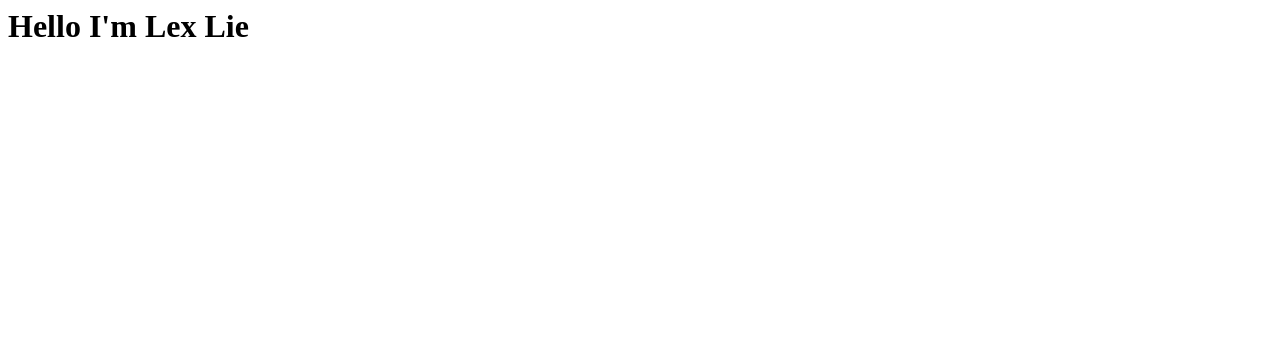
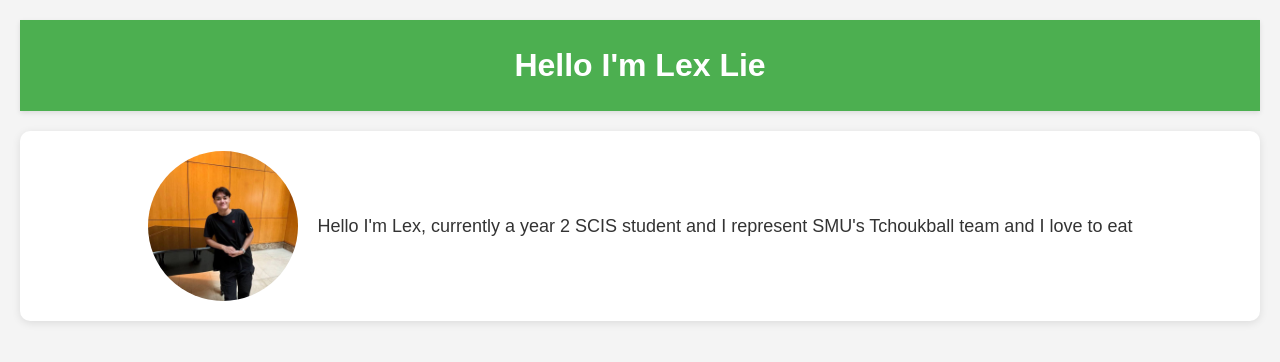
Before and after one commit to lxeiel/lxeiel.github.io, a plain HTML site: page index.html in a window 1280 px wide. Drawn offline with Linux system fonts and the light colour scheme.

Commit message:
1st Update
First update with some css

```diff
--- a/index.html
+++ b/index.html
@@ -1,6 +1,22 @@
-<html>
-
-
-<h1> Hello I'm Lex Lie </h1>
-
-</html>
+<!DOCTYPE html>
+<html lang="en">
+<head>
+    <meta charset="UTF-8">
+    <meta http-equiv="X-UA-Compatible" content="IE=edge">
+    <meta name="viewport" content="width=device-width, initial-scale=1.0">
+    <title>Your Page Title</title>
+    <!-- Link to external CSS file -->
+    <link rel="stylesheet" href="styles.css">
+    <!-- Link to external JavaScript file -->
+    <script src="script.js" defer></script>
+</head>
+<body>
+    <!-- Header Section -->
+    <header>
+        <h1>Hello I'm Lex Lie</h1>
+    </header>
+    <div>
+        <img src="picture/lex.jpeg">
+        <p>Hello I'm Lex, currently a year 2 SCIS student and I represent SMU's Tchoukball team and I love to eat
+        </p>
+    </div>
--- /dev/null
+++ b/styles.css
@@ -0,0 +1,50 @@
+/* Reset some default browser styles */
+body, h1, p {
+    margin: 0;
+    padding: 0;
+}
+
+/* Apply a global font and background color */
+body {
+    font-family: Arial, sans-serif;
+    background-color: #f4f4f4;
+    color: #333;
+    line-height: 1.6;
+    padding: 20px;
+}
+
+/* Style the header */
+header {
+    background-color: #4CAF50; /* Green background color */
+    color: white; /* White text color */
+    padding: 20px 0;
+    text-align: center;
+    margin-bottom: 20px;
+    box-shadow: 0 2px 5px rgba(0, 0, 0, 0.1); /* Add shadow */
+}
+
+/* Style the image and text container */
+div {
+    display: flex; /* Flexbox for layout */
+    align-items: center; /* Align items in the center vertically */
+    justify-content: center; /* Center items horizontally */
+    background-color: white;
+    padding: 20px;
+    border-radius: 10px;
+    box-shadow: 0 2px 8px rgba(0, 0, 0, 0.1); /* Add shadow */
+    margin-top: 20px;
+}
+
+/* Style the image */
+div img {
+    border-radius: 50%; /* Make the image circular */
+    width: 150px; /* Set width */
+    height: 150px; /* Set height */
+    margin-right: 20px; /* Space between image and text */
+    object-fit: cover; /* Cover the space within the circle */
+}
+
+/* Style the paragraph */
+div p {
+    font-size: 18px; /* Increase font size */
+}
```
Also changed, not shown: picture/lex.jpeg (added), 1 other file.
